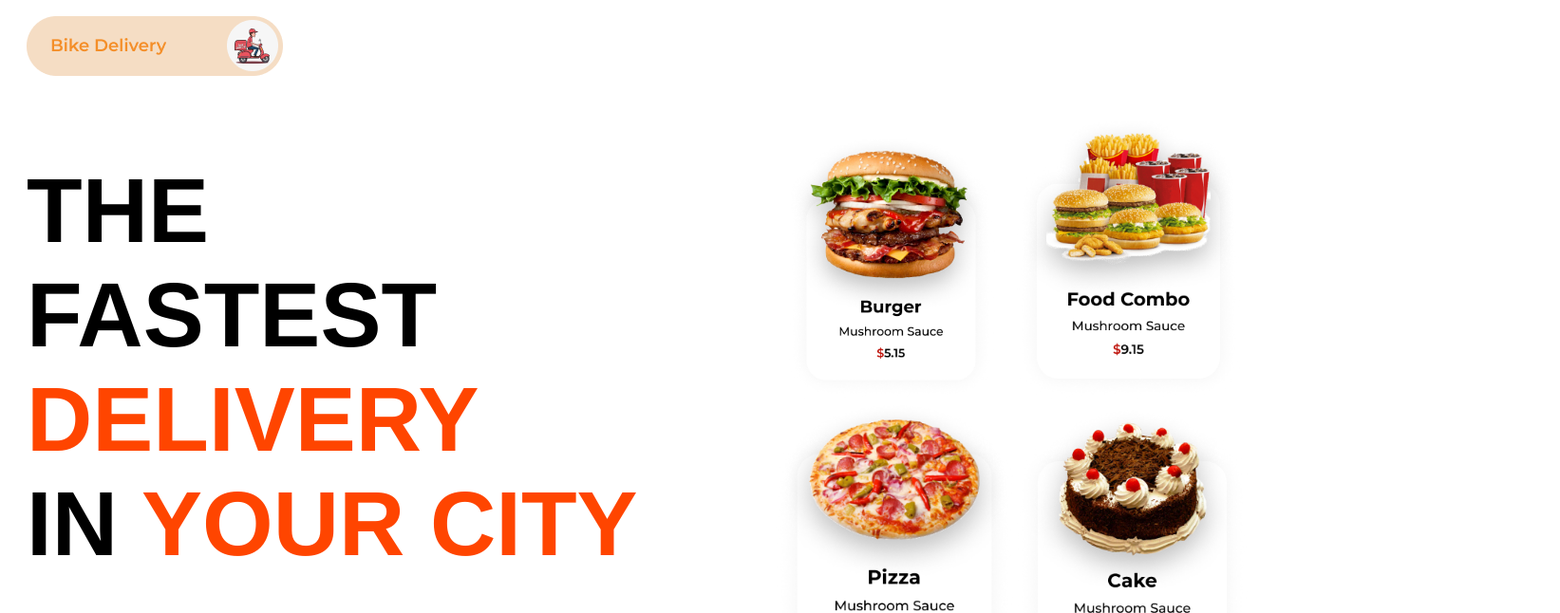
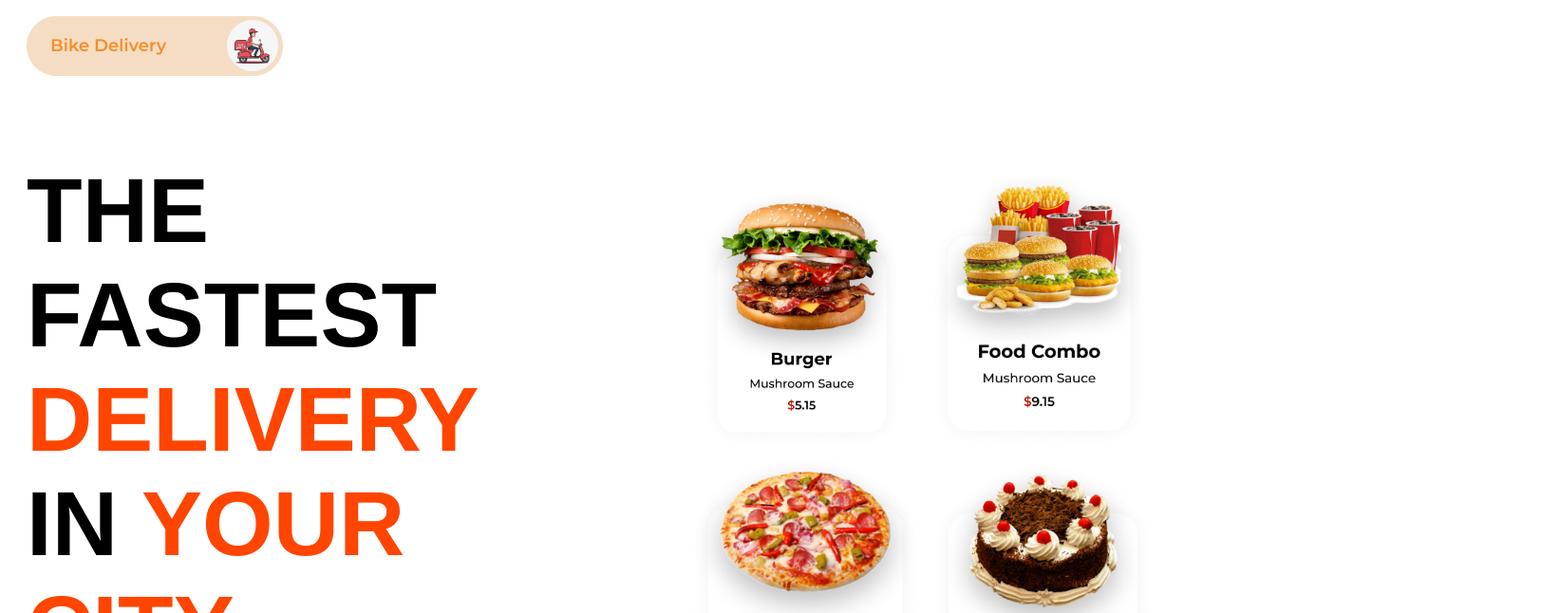
Before and after one commit to zahid147/Project-2, a plain HTML site: page index.html in a window 1280 px wide. Shown: the part 82-728 px from the top of the page at 95% size, 1643 px wide, since content can reach past the window. Drawn offline with Linux system fonts and the light colour scheme.

Commit message:
Update banner.css

```diff
--- a/banner.css
+++ b/banner.css
@@ -77,11 +77,10 @@
 }
 
 .banner-right {
-    width: 30%;
+    width: fit-content;
     display: flex;
     flex-direction: column;
     justify-content: center;
-    margin-right: 100px;
 }
 
 .time-container {
@@ -109,3 +108,7 @@
     display: grid;
     grid-template-columns: auto auto auto;
 }
+
+.temp img{
+    width: 100%;
+}
```
